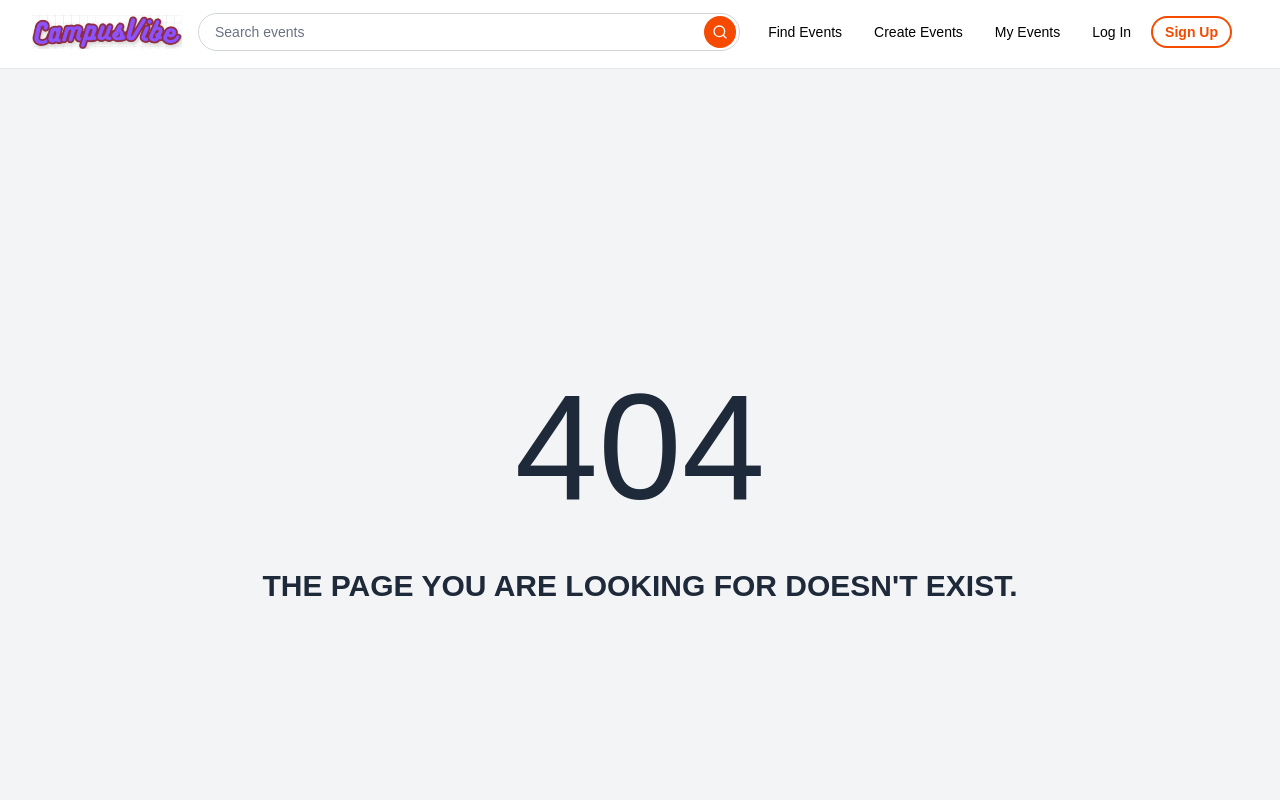
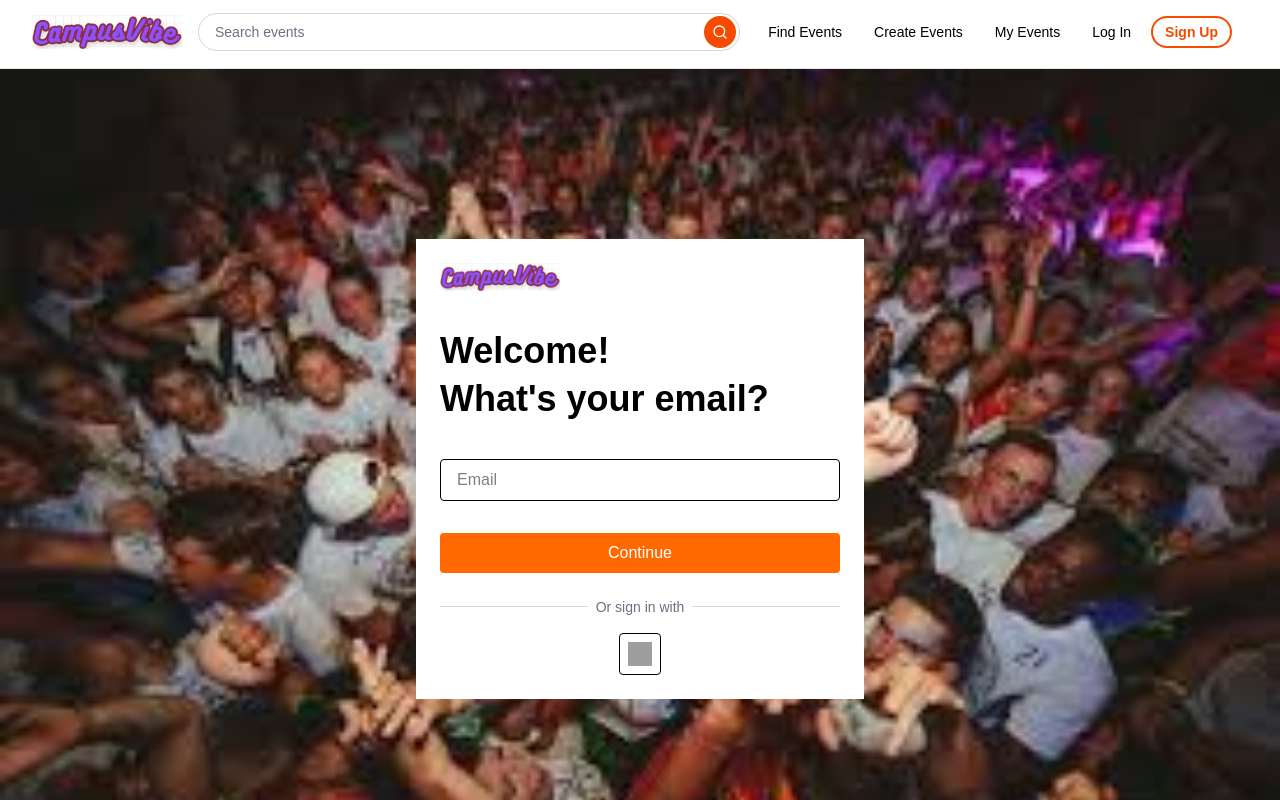
Before and after one commit to ArpanSaha07/campus-vibe, a Next.js app in the folder frontend/: page /login in a window 1280 px wide. Before the commit this address had no page. Shown: the top 800 px of the page. Built offline with nearby package versions, Linux system fonts and the light colour scheme; grey boxes are pictures that could not be loaded.

Commit message:
Created components and page for Login and Signup Authentication frontend.

```diff
--- /dev/null
+++ b/frontend/app/(auth)/login/page.tsx
@@ -0,0 +1,37 @@
+"use client";
+
+import { useState } from "react";
+import EmailForm from "@/app/components/auth-components/EmailForm";
+import CodeForm from "@/app/components/auth-components/CodeForm";
+import OAuthButtons from "@/app/components/auth-components/OAuthButtons";
+import AuthCard from "@/app/components/auth-components/AuthCard";
+
+
+// TODO: remove navbar and footer from auth pages
+
+export default function LoginPage() {
+  const [step, setStep] = useState<"email" | "code">("email");
+  const [email, setEmail] = useState("");
+
+  return (
+    <div className="min-h-screen flex items-center justify-center bg-gray-100
+      lg:bg-[url('/frosh1.jpeg')] bg-cover bg-center">
+      <AuthCard>
+        {step === "email" && (
+          <EmailForm
+            onSubmit={(userEmail) => {
+              setEmail(userEmail);
+              setStep("code");
+            }}
+          />
+        )}
+        {step === "code" && (
+          <CodeForm email={email} onBack={() => setStep("email")} />
+        )}
+        <div className="mt-6">
+          <OAuthButtons />
+        </div>
+      </AuthCard>
+    </div>
+  );
+}
--- /dev/null
+++ b/frontend/app/components/auth-components/AuthCard.tsx
@@ -0,0 +1,10 @@
+import Image from "next/image";
+
+export default function AuthCard({ children }: { children: React.ReactNode }) {
+  return (
+    <div className="bg-white w-full max-w-md p-6">
+        <Image src="/campus-vibe-logo.png" alt="CampusVibe Logo" width={120} height={50} className="mb-10" />
+        {children}
+    </div>
+  );
+}
--- /dev/null
+++ b/frontend/app/components/auth-components/CodeForm.tsx
@@ -0,0 +1,34 @@
+"use client";
+
+import { useState } from "react";
+
+export default function CodeForm({ email, onBack }: { email: string, onBack: () => void }) {
+  const [code, setCode] = useState("");
+
+  function handleVerify(e: React.FormEvent) {
+    e.preventDefault();
+    // Call backend API to verify code here
+    console.log("Verifying", code);
+  }
+
+  return (
+    <form onSubmit={handleVerify}>
+      <h1 className="text-2xl font-bold mb-2">Check your email</h1>
+      <p className="mb-4">We sent a code to {email}</p>
+      <input
+        type="text"
+        placeholder="Enter code"
+        className="w-full border rounded px-4 py-2 mb-4"
+        value={code}
+        onChange={(e) => setCode(e.target.value)}
+        required
+      />
+      <button className="w-full bg-orange-500 text-white py-2 rounded hover:bg-orange-600">
+        Verify
+      </button>
+      <button type="button" onClick={onBack} className="mt-2 text-sm text-gray-600">
+        Back
+      </button>
+    </form>
+  );
+}
--- /dev/null
+++ b/frontend/app/components/auth-components/EmailForm.tsx
@@ -0,0 +1,31 @@
+"use client";
+
+import { useState } from "react";
+
+export default function EmailForm({ onSubmit }: { onSubmit: (email: string) => void }) {
+  const [email, setEmail] = useState("");
+
+  function handleSubmit(e: React.FormEvent) {
+    e.preventDefault();
+    // Call backend API to send code here
+    onSubmit(email);
+  }
+
+  return (
+    <form onSubmit={handleSubmit}>
+      <h1 className="text-4xl font-bold mb-2">Welcome!</h1>
+      <p className="text-4xl font-bold mb-10">What's your email?</p>
+      <input
+        type="email"
+        placeholder="Email"
+        className="w-full border rounded px-4 py-2 mb-8"
+        value={email}
+        onChange={(e) => setEmail(e.target.value)}
+        required
+      />
+      <button className="w-full bg-orange-500 text-white py-2 rounded hover:bg-orange-600">
+        Continue
+      </button>
+    </form>
+  );
+}
--- /dev/null
+++ b/frontend/app/components/auth-components/OAuthButtons.tsx
@@ -0,0 +1,17 @@
+export default function OAuthButtons() {
+  return (
+    <div>
+      <div className="flex items-center my-4">
+        <hr className="flex-grow border-t border-gray-300" />
+        <span className="px-2 text-sm text-gray-500">Or sign in with</span>
+        <hr className="flex-grow border-t border-gray-300" />
+      </div>
+      <div className="flex justify-center gap-4">
+        <button className="p-2 border rounded">
+          <img src="/google.svg" alt="Google" className="h-6 w-6" />
+        </button>
+        {/* Add more social media as login options as needed */}
+      </div>
+    </div>
+  );
+}
```
Also changed, not shown: frontend/app/(auth)/login/VerifyCode.tsx (added).
